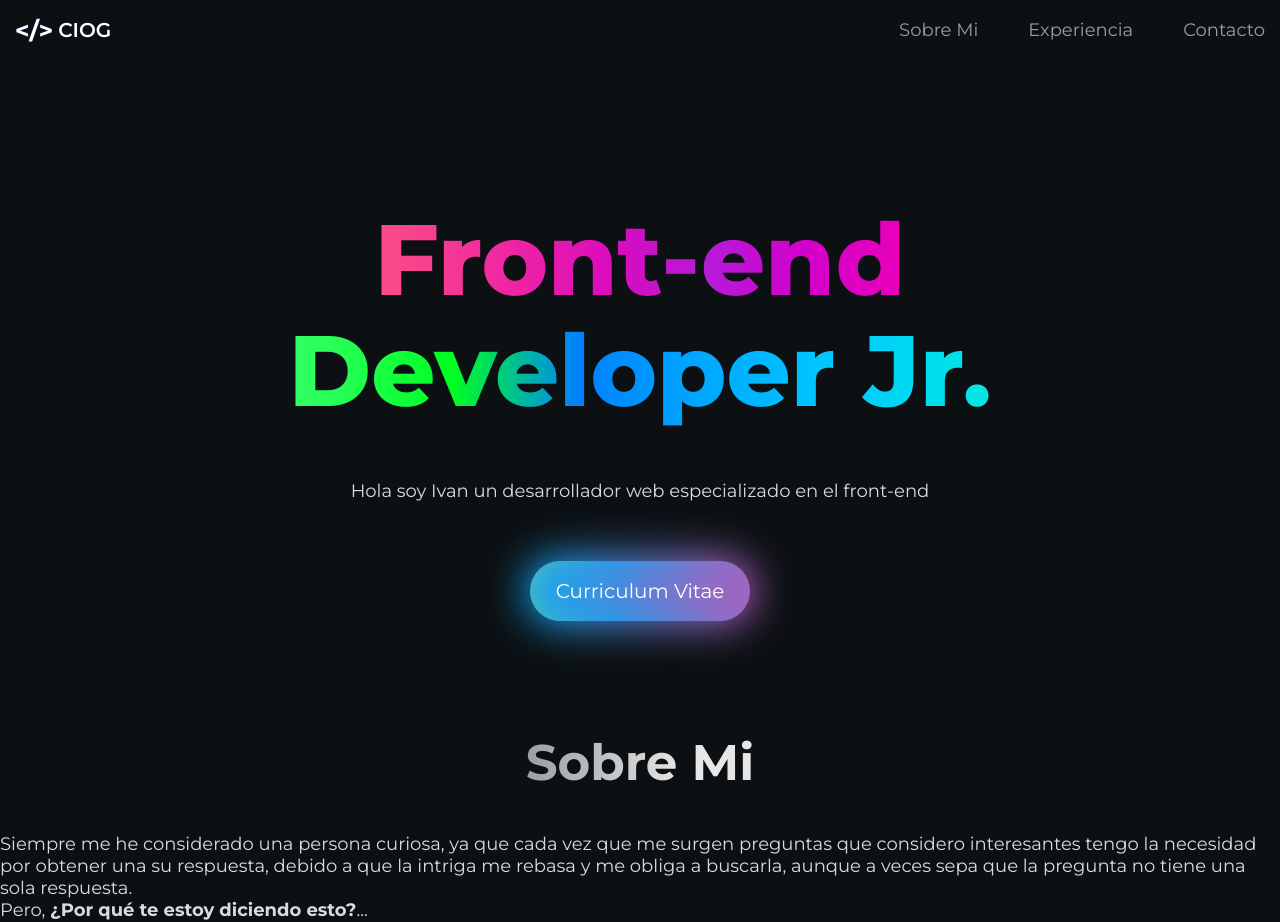
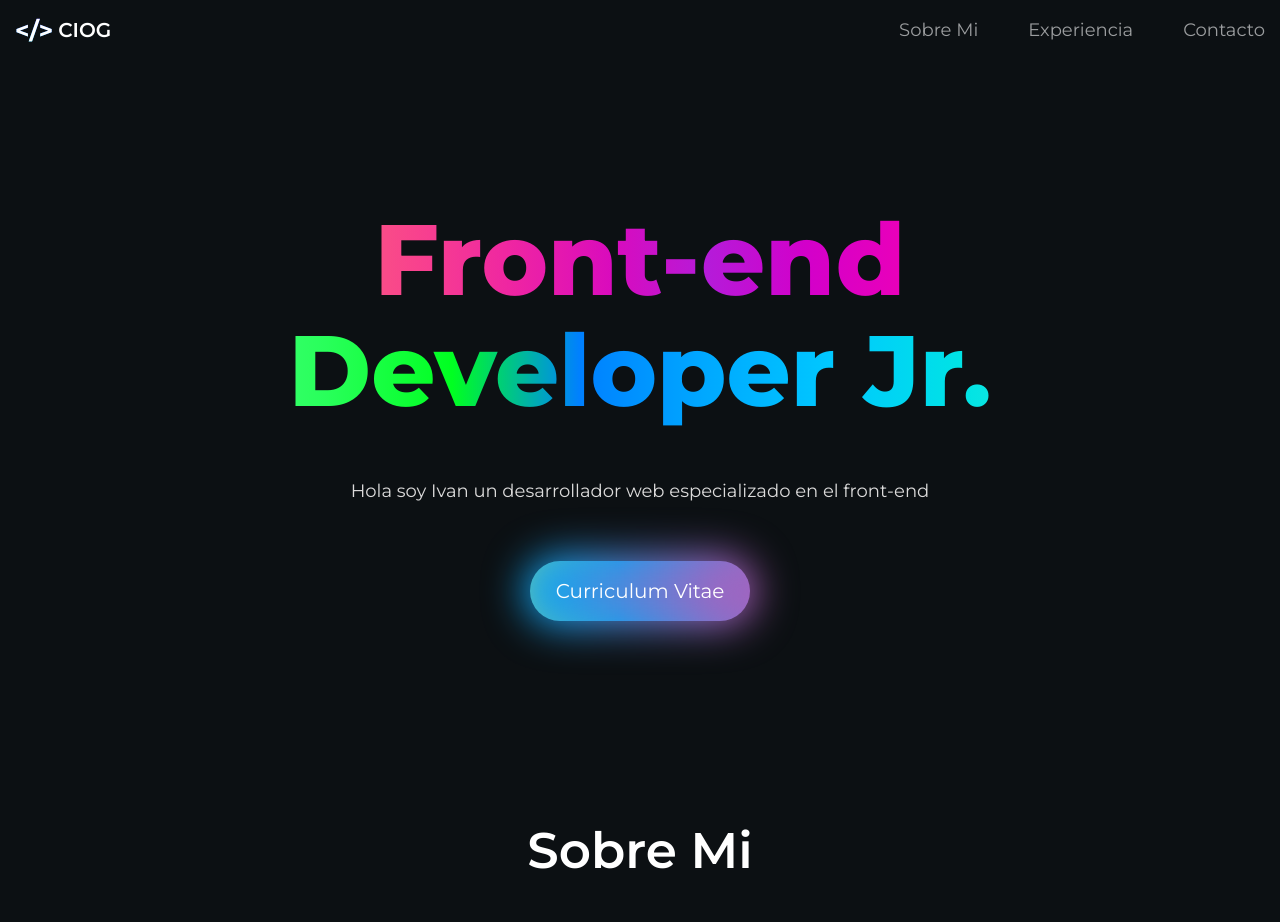
Before and after one commit to CIOG2/Portafolio, a Next.js app: page / in a window 1280 px wide. Shown: the top 922 px of the page. Built offline with nearby package versions, Linux system fonts and the light colour scheme.

Commit message:
add: styles for AboutMe component

```diff
--- a/Components/Main/AboutMe/styles.module.scss
+++ b/Components/Main/AboutMe/styles.module.scss
@@ -4,30 +4,40 @@
     align-items: center;
     flex-direction: column;
     width: 100%;
-    height: 100px;
+    height: auto;
+    gap: 30px;
 }
 
 .section__title{
     font-size: 5rem;
-    color: var(--text-gray);
-    margin-bottom: 40px;
-    font-size: 5rem;
-    background-clip: text;
-    color: transparent;
-    background-size: 400%;
-    animation: animation 16s linear infinite;
-    background-image: linear-gradient(to right, #9b9d9f, #aeafb0, #c0c1c2, #d3d3d4, #e6e6e6, #e6e6e6, #e6e6e6, #e6e6e6, #d3d3d4, #c0c1c2, #aeafb0, #9b9d9f, #9b9d9f, #aeafb0, #c0c1c2, #d3d3d4, #e6e6e6, #e6e6e6, #e6e6e6, #e6e6e6, #d3d3d4, #c0c1c2, #aeafb0, #9b9d9f);
+    color: white;
+    font-weight: 600;
+    margin-bottom: 15px;
+    // color: var(--text-gray);
+    // margin-bottom: 40px;
+    // font-size: 5rem;
+    // background-clip: text;
+    // color: transparent;
+    // background-size: 400%;
+    // animation: animation 16s linear infinite;
+    // background-image: linear-gradient(to right, #9b9d9f, #aeafb0, #c0c1c2, #d3d3d4, #e6e6e6, #e6e6e6, #e6e6e6, #e6e6e6, #d3d3d4, #c0c1c2, #aeafb0, #9b9d9f, #9b9d9f, #aeafb0, #c0c1c2, #d3d3d4, #e6e6e6, #e6e6e6, #e6e6e6, #e6e6e6, #d3d3d4, #c0c1c2, #aeafb0, #9b9d9f);
 }
 
 
 .section__text{
+    width: 80%;
     font-size: 1.8rem;
     font-weight: 400;
     color: rgb(220, 219, 219);
-    text-align: left;
+    text-align: justify;
+    letter-spacing: .03rem;
+    line-height: 2.4rem;
 }
 
-
+.section__text b{
+    color: orange;
+    font-weight: 500;
+}
 
 
 
```
